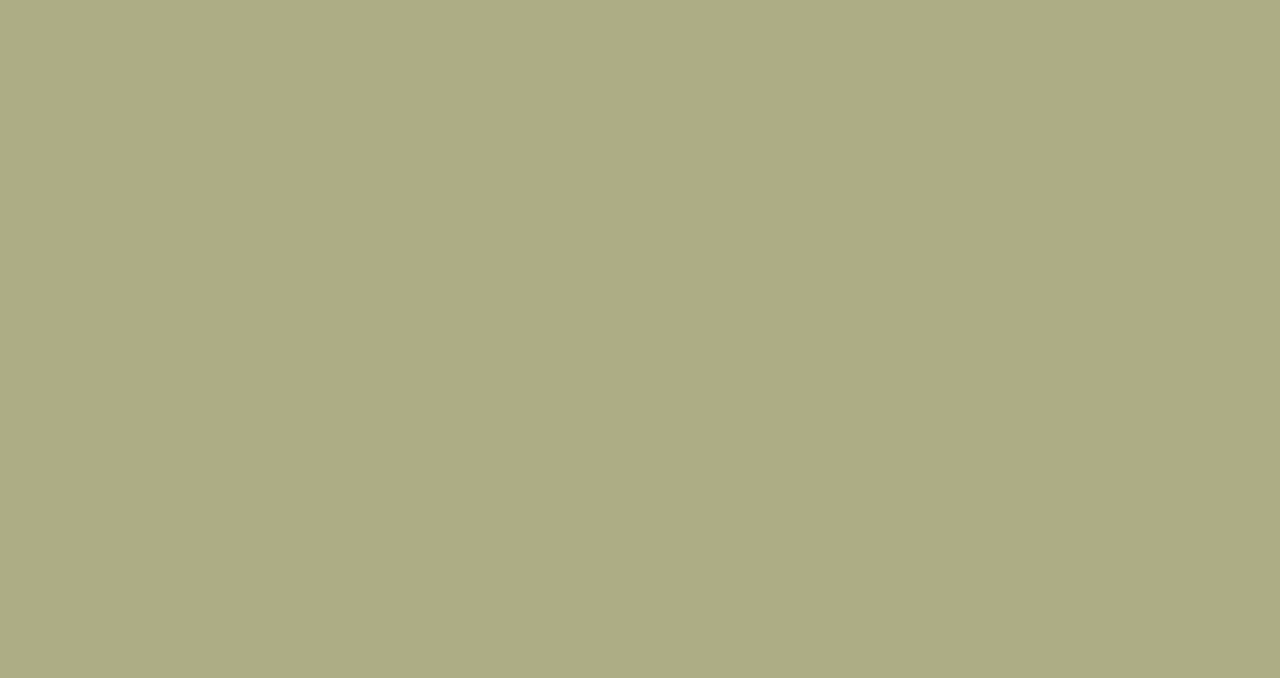
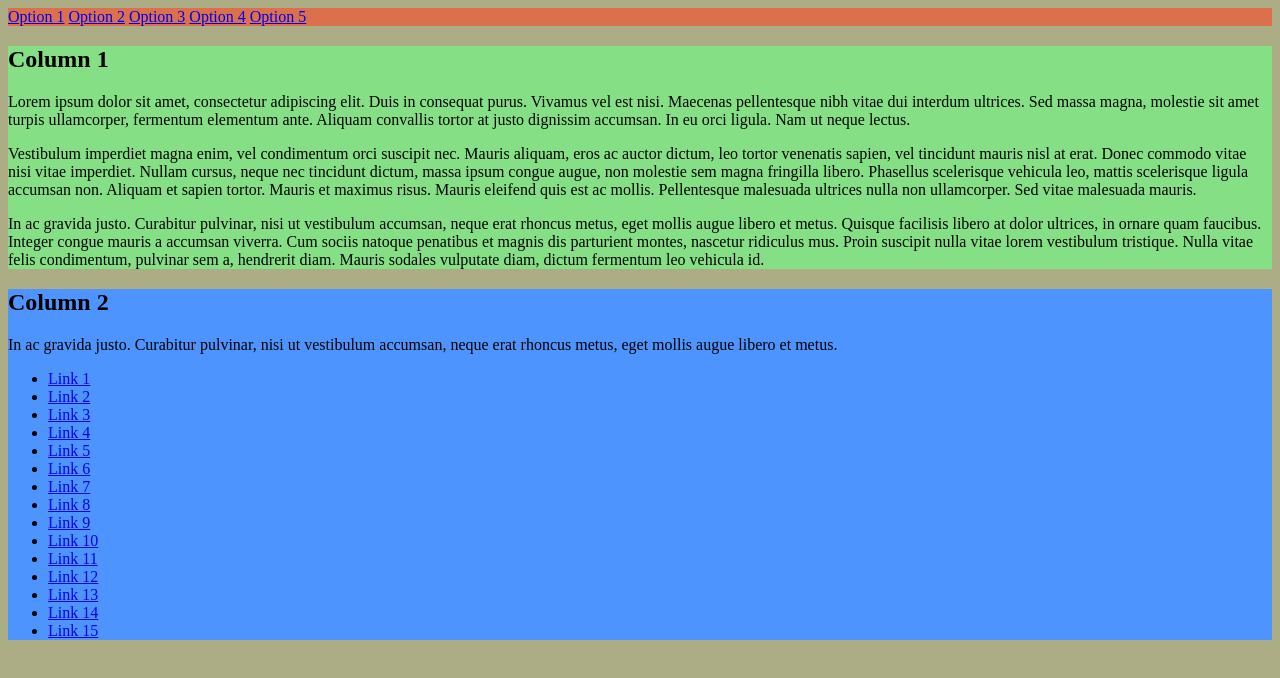
Before and after one commit to danielhartnell/layout-project, a plain HTML site: page index.html in a window 1280 px wide. Drawn offline with Linux system fonts and the light colour scheme.

Commit message:
add HTML content including links, lists and text.

```diff
--- a/index.html
+++ b/index.html
@@ -9,10 +9,40 @@
   		<div class="header_white">
   		</div>
   		<div class="header_red">
+  			<a href="https://google.com/">Option 1</a>
+	  		<a href="https://google.com/">Option 2</a>
+	  		<a href="https://google.com/">Option 3</a>
+	  		<a href="https://google.com/">Option 4</a>
+	  		<a href="https://google.com/">Option 5</a>
   		</div>
   		<div class="column_left">
+  			<h2>Column 1</h2>
+	  		<p>Lorem ipsum dolor sit amet, consectetur adipiscing elit. Duis in consequat purus. Vivamus vel est nisi. Maecenas pellentesque nibh vitae dui interdum ultrices. Sed massa magna, molestie sit amet turpis ullamcorper, fermentum elementum ante. Aliquam convallis tortor at justo dignissim accumsan. In eu orci ligula. Nam ut neque lectus.</p>
+
+			<p>Vestibulum imperdiet magna enim, vel condimentum orci suscipit nec. Mauris aliquam, eros ac auctor dictum, leo tortor venenatis sapien, vel tincidunt mauris nisl at erat. Donec commodo vitae nisi vitae imperdiet. Nullam cursus, neque nec tincidunt dictum, massa ipsum congue augue, non molestie sem magna fringilla libero. Phasellus scelerisque vehicula leo, mattis scelerisque ligula accumsan non. Aliquam et sapien tortor. Mauris et maximus risus. Mauris eleifend quis est ac mollis. Pellentesque malesuada ultrices nulla non ullamcorper. Sed vitae malesuada mauris.</p>
+
+			<p>In ac gravida justo. Curabitur pulvinar, nisi ut vestibulum accumsan, neque erat rhoncus metus, eget mollis augue libero et metus. Quisque facilisis libero at dolor ultrices, in ornare quam faucibus. Integer congue mauris a accumsan viverra. Cum sociis natoque penatibus et magnis dis parturient montes, nascetur ridiculus mus. Proin suscipit nulla vitae lorem vestibulum tristique. Nulla vitae felis condimentum, pulvinar sem a, hendrerit diam. Mauris sodales vulputate diam, dictum fermentum leo vehicula id.</p>
   		</div>
   		<div class="column_right">
+  			<h2>Column 2</h2>
+	  		<p>In ac gravida justo. Curabitur pulvinar, nisi ut vestibulum accumsan, neque erat rhoncus metus, eget mollis augue libero et metus.</p>
+	  		<ul>
+	  			<li><a href="https://google.com/">Link 1</a></li>
+	  			<li><a href="https://google.com/">Link 2</a></li>
+	  			<li><a href="https://google.com/">Link 3</a></li>
+	  			<li><a href="https://google.com/">Link 4</a></li>
+	  			<li><a href="https://google.com/">Link 5</a></li>
+	  			<li><a href="https://google.com/">Link 6</a></li>
+	  			<li><a href="https://google.com/">Link 7</a></li>
+	  			<li><a href="https://google.com/">Link 8</a></li>
+	  			<li><a href="https://google.com/">Link 9</a></li>
+	  			<li><a href="https://google.com/">Link 10</a></li>
+	  			<li><a href="https://google.com/">Link 11</a></li>
+	  			<li><a href="https://google.com/">Link 12</a></li>
+	  			<li><a href="https://google.com/">Link 13</a></li>
+	  			<li><a href="https://google.com/">Link 14</a></li>
+	  			<li><a href="https://google.com/">Link 15</a></li>
+	  		</ul>
   		</div>
   	</div>
   </body>
```
